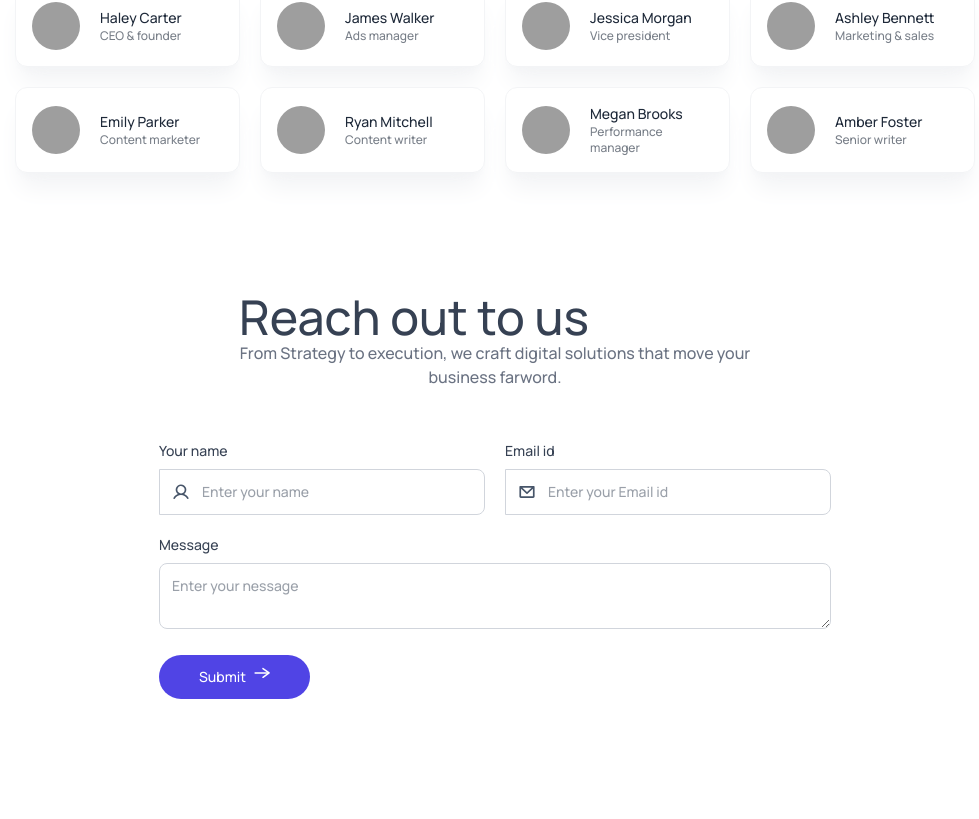
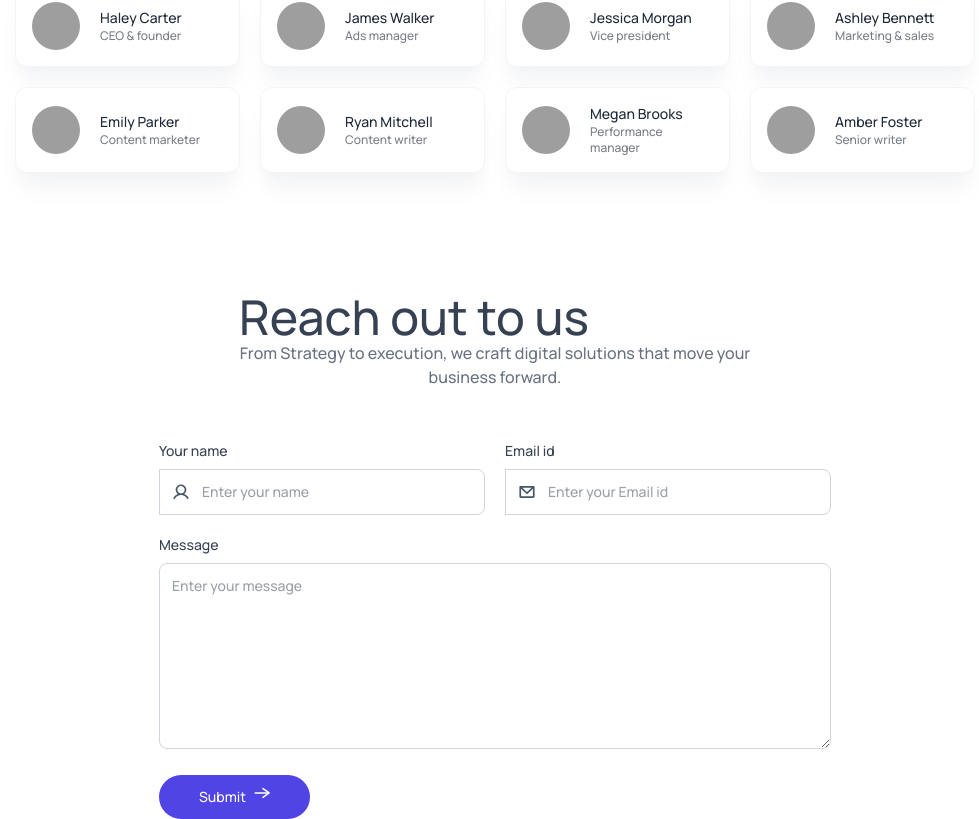
Before and after one commit to ZohaibAnsari78/Landing_page, a React (Vite) app: page / in a window 1280 px wide. Shown: the part 3075-3894 px from the top of the page, without its empty margins (145-1124 px from the left). Before the commit the page ends 3774 px from the top, so only its background shows below. Built offline with nearby package versions, Linux system fonts and the light colour scheme; grey boxes are pictures that could not be loaded.

Commit message:
feat: update form submission logic and improve user feedback in ContactUs component

```diff
--- a/src/components/ContactUs.jsx
+++ b/src/components/ContactUs.jsx
@@ -4,12 +4,12 @@ import assets from '../assets/assets'
 import toast from 'react-hot-toast';
 
 const ContactUs = () => {
-    const onSubmit = async (event) =>{
+
+    const onSubmit = async (event) => {
         event.preventDefault();
-    setResult("Sending....");
+
         const formData = new FormData(event.target);
-
-    formData.append("access_key", "YOUR_ACCESS_KEY_HERE");
+        formData.append("access_key", "ee33d31e-eefa-4519-8c82-32ba83a41039");
 
         try {
             const response = await fetch("https://api.web3forms.com/submit", {
@@ -18,52 +18,79 @@ const ContactUs = () => {
             });
 
             const data = await response.json();
+
             if (data.success) {
-      toast.success('Thank you for your Submission!')
+                toast.success('Thank you for your Submission!');
                 event.target.reset();
             } else {
-      toast.error(data.message)
-    }
-    } catch (error) {
-        toast.error(data.message)
+                toast.error(data.message);
             }
 
+        } catch (error) {
+            toast.error("Something went wrong!");
+        }
     };
+
     return (
         <div className='flex flex-col items-center gap-7 px-4 sm:px-12 lg:px-24 xl:px-40 pt-30 text-gray-700 dark:text-white'>
-        <Title title="Reach out to us" desc="From Strategy to execution, we craft digital solutions that move your business farword."/>
 
-        <form onSubmit={onSubmit} className='grid sm:grid-cols-2
-         gap-3 sm:gap-5 max-w-2xl w-full'>
+            <Title
+                title="Reach out to us"
+                desc="From Strategy to execution, we craft digital solutions that move your business forward."
+            />
+
+            <form onSubmit={onSubmit} className='grid sm:grid-cols-2 gap-3 sm:gap-5 max-w-2xl w-full'>
+
                 <div>
                     <p className='mb-2 text-sm font-medium'>Your name</p>
                     <div className='flex pl-3 rounded-e-lg border border-gray-300 dark:border-gray-600'>
                         <img src={assets.person_icon} alt="" />
-                    <input name='name' type="text" placeholder='Enter your name' className='w-full p-3 text-sm outline-none' required />
+                        <input
+                            name='name'
+                            type="text"
+                            placeholder='Enter your name'
+                            className='w-full p-3 text-sm outline-none'
+                            required
+                        />
                     </div>
-
                 </div>
 
                 <div>
                     <p className='mb-2 text-sm font-medium'>Email id</p>
                     <div className='flex pl-3 rounded-e-lg border border-gray-300 dark:border-gray-600'>
                         <img src={assets.email_icon} alt="" />
-                    <input name='email' type="text" placeholder='Enter your Email id' className='w-full p-3 text-sm outline-none' required />
+                        <input
+                            name='email'
+                            type="email"
+                            placeholder='Enter your Email id'
+                            className='w-full p-3 text-sm outline-none'
+                            required
+                        />
                     </div>
-
                 </div>
 
                 <div className='sm:col-span-2'>
                     <p className='mb-2 text-sm font-medium'>Message</p>
-                <textarea name='message' row={8} placeholder='Enter your nessage' className='w-full p-3 text-sm outline-none rounded-lg border border-gray-300 dark:border-gray-600' required/>
+                    <textarea
+                        name='message'
+                        rows={8}
+                        placeholder='Enter your message'
+                        className='w-full p-3 text-sm outline-none rounded-lg border border-gray-300 dark:border-gray-600'
+                        required
+                    />
                 </div>
 
-            <button type='submit' className='w-max flex gap-2 bg-primary text-white text-sm px-10 py-3 rounded-full cursor-pointer hover:scale-103 transition-all'>
-                Submit <img src={assets.arrow_icon} alt="" className='w-4' />
+                <button
+                    type='submit'
+                    className='w-max flex gap-2 bg-primary text-white text-sm px-10 py-3 rounded-full cursor-pointer hover:scale-103 transition-all'
+                >
+                    Submit
+                    <img src={assets.arrow_icon} alt="" className='w-4' />
                 </button>
+
             </form>
         </div>
     )
 }
 
-export default ContactUs
+export default ContactUs;
```
Lines whose indentation alone changed are shown as unchanged.
